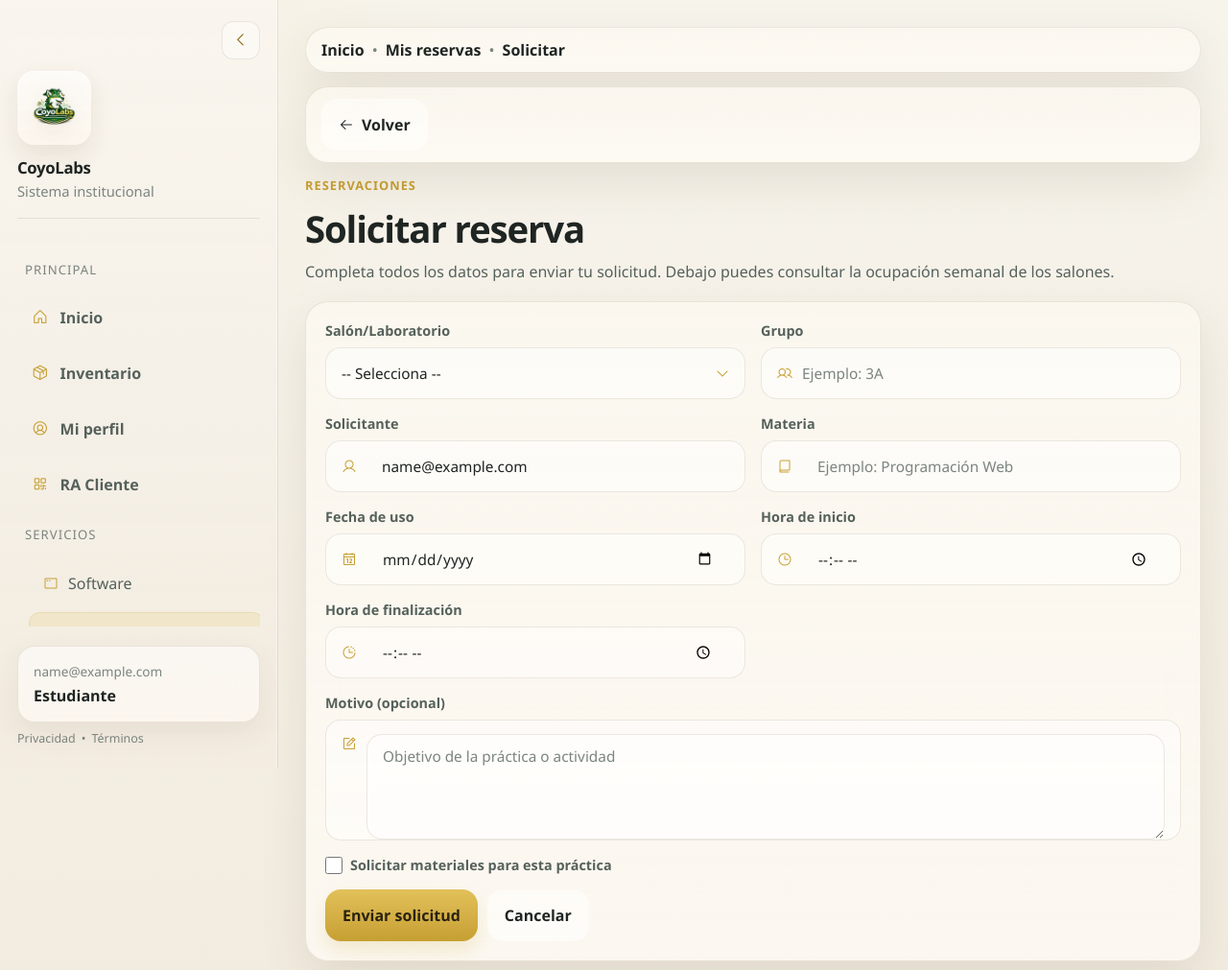
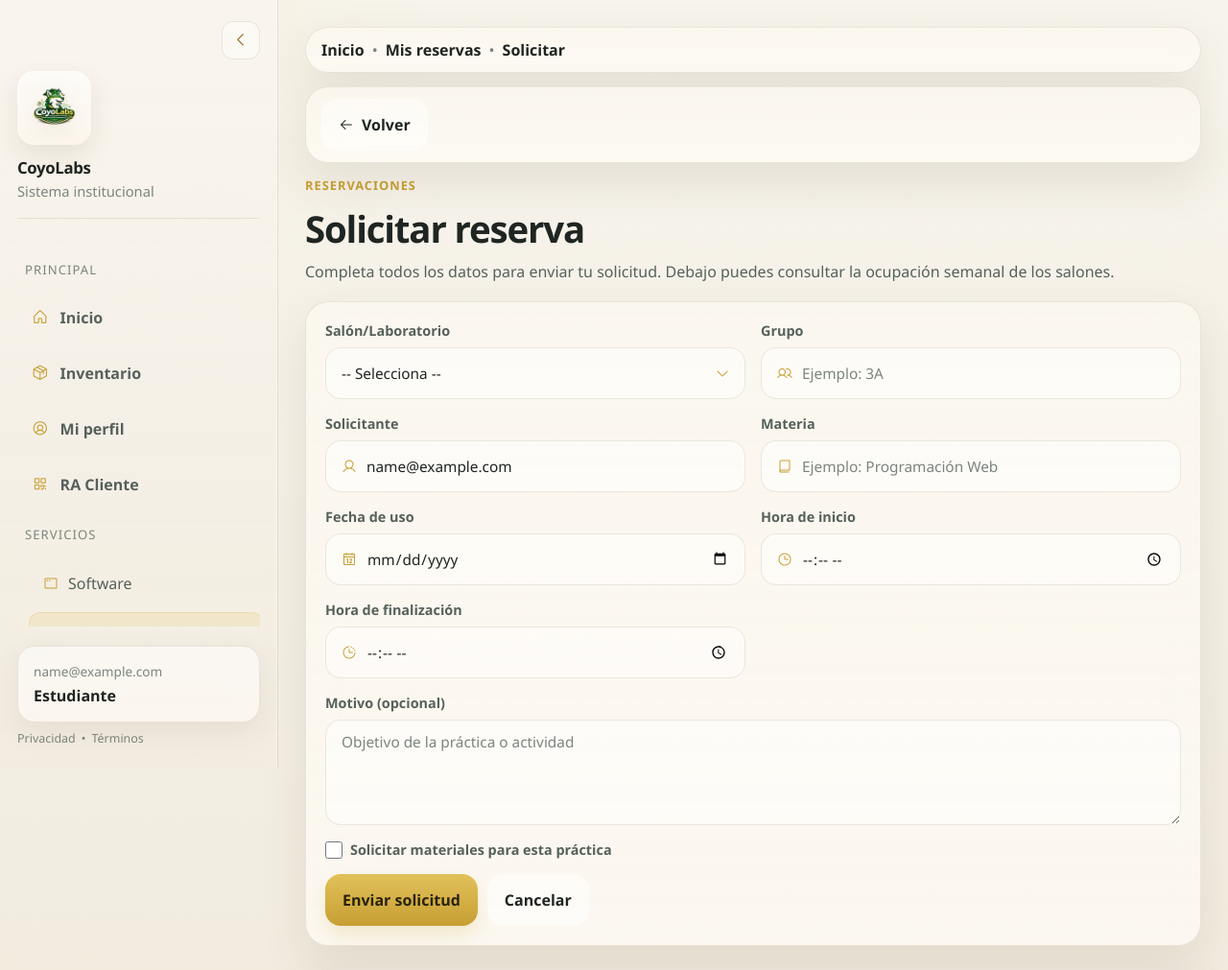
Before and after one commit to gandalf227/coyolabs, a Flask app: page /reservations/request in a window 1280 px wide. Shown: the top 1011 px of the page at 96% size. Run offline with Flask 3, Linux system fonts and the light colour scheme; the visitor is signed in with stand-in values (Sample User, id 1); data comes from the database, SQL or seed files in the repository; data that the repository does not hold is empty; some libraries are stand-ins or nearby versions.

Commit message:
Finish subphase 1.1 form control unification for key admin views

```diff
--- a/app/templates/reservations/request.html
+++ b/app/templates/reservations/request.html
@@ -17,23 +17,7 @@
   margin-bottom: 12px;
 }
 
-#materialSearch {
-  width: 100%;
-  min-height: 54px;
-  padding: 0 16px;
-  border-radius: 16px;
-  border: 1px solid var(--stroke);
-  background: rgba(255,255,255,0.48);
-  color: var(--text);
-  font-size: 0.96rem;
-}
-
-#materialSearch:focus {
-  outline: none;
-  border-color: rgba(199,159,51,0.35);
-  box-shadow: 0 0 0 4px rgba(199,159,51,0.08);
-  background: rgba(255,255,255,0.72);
-}
+#materialSearch { min-height: 54px; }
 
 .autocomplete-list {
   position: absolute;
@@ -247,7 +231,6 @@
       <div class="search-box">
         <i class="ph ph-user search-icon"></i>
         <input
-          class="form-control"
           type="text"
           value="{{ ((current_user.first_name or '') ~ ' ' ~ (current_user.last_name or ''))|trim or current_user.email }}"
           readonly
@@ -280,7 +263,7 @@
       {% else %}
         <div class="search-box">
           <i class="ph ph-book search-icon"></i>
-          <input class="form-control" type="text" name="subject" placeholder="Ejemplo: Programación Web" required>
+          <input type="text" name="subject" placeholder="Ejemplo: Programación Web" required>
         </div>
       {% endif %}
     </div>
@@ -289,7 +272,7 @@
       <label>Fecha de uso</label>
       <div class="search-box">
         <i class="ph ph-calendar search-icon"></i>
-        <input class="form-control" type="date" name="date" required>
+        <input type="date" name="date" required>
       </div>
     </div>
 
@@ -297,7 +280,7 @@
       <label>Hora de inicio</label>
       <div class="search-box">
         <i class="ph ph-clock search-icon"></i>
-        <input class="form-control" type="time" name="start_time" required>
+        <input type="time" name="start_time" required>
       </div>
     </div>
 
@@ -305,16 +288,13 @@
       <label>Hora de finalización</label>
       <div class="search-box">
         <i class="ph ph-clock-countdown search-icon"></i>
-        <input class="form-control" type="time" name="end_time" required>
+        <input type="time" name="end_time" required>
       </div>
     </div>
 
     <div class="toolbar-group" style="grid-column:1/-1;">
       <label>Motivo (opcional)</label>
-      <div class="search-box" style="height: auto; min-height: 110px; align-items:flex-start; padding-top: 14px;">
-        <i class="ph ph-note-pencil search-icon" style="margin-top:2px;"></i>
-        <textarea class="form-control" name="purpose" rows="3" placeholder="Objetivo de la práctica o actividad"></textarea>
-      </div>
+      <textarea class="form-control" name="purpose" rows="3" placeholder="Objetivo de la práctica o actividad"></textarea>
     </div>
 
     <div class="toolbar-group" style="grid-column:1/-1;">
@@ -328,7 +308,10 @@
       <h3 style="margin-top:10px;">Materiales</h3>
 
       <div class="material-search">
-        <input class="form-control" type="text" id="materialSearch" placeholder="Buscar material por nombre, código o ubicación">
+        <div class="search-box">
+          <i class="ph ph-magnifying-glass search-icon"></i>
+          <input type="text" id="materialSearch" placeholder="Buscar material por nombre, código o ubicación">
+        </div>
         <div id="autocompleteList" class="autocomplete-list"></div>
       </div>
 
```
Also changed, not shown: app/templates/users/admin_panel.html (+23 -2 lines).
